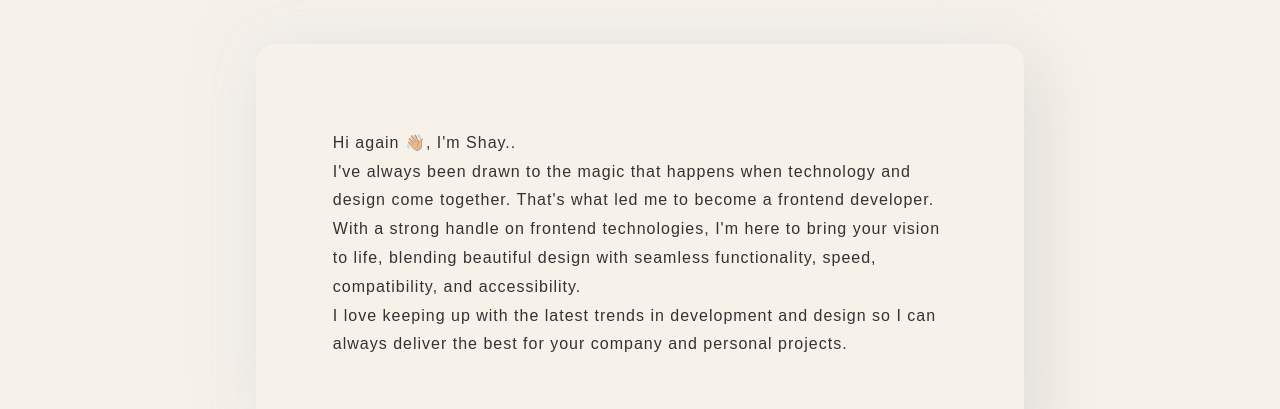
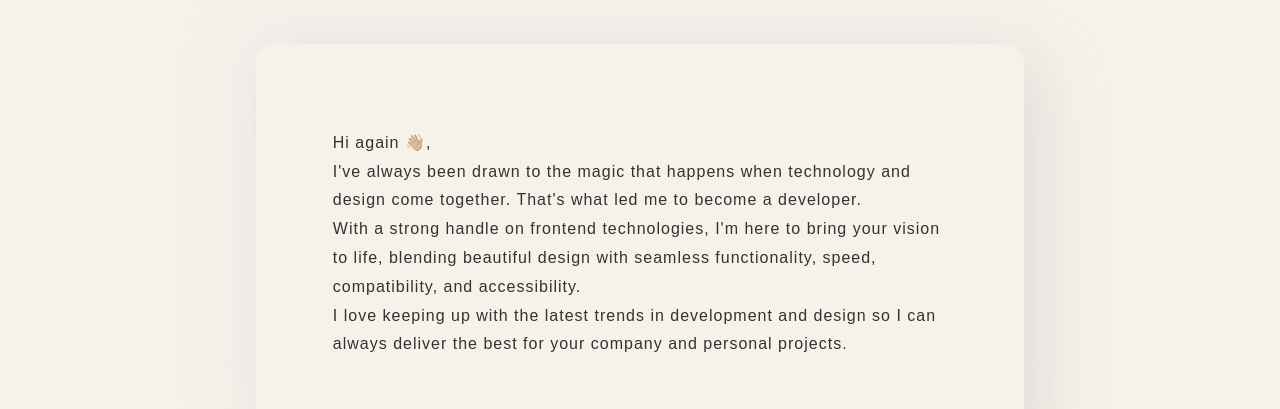
Before and after one commit to shay122990/port.2.0-folio, a React (Create React App) app: page / in a window 1280 px wide. Shown: the part 1060-1469 px from the top of the page. Built offline with nearby package versions, Linux system fonts and the light colour scheme; no server answers; a web font is replaced by a local one.

Commit message:
minor text changes

```diff
--- a/src/components/about/about.component.jsx
+++ b/src/components/about/about.component.jsx
@@ -5,11 +5,10 @@ export const About = () => {
     <section className="about-container" aria-label="About Shay">
       <article className="about-info">
         <p>
-          Hi again 👋🏼, I'm Shay..
+          Hi again 👋🏼,
           <br />
           I've always been drawn to the magic that happens when technology and
-          design come together. That's what led me to become a frontend
-          developer.
+          design come together. That's what led me to become a developer.
           <br />
           With a strong handle on frontend technologies, I'm here to bring your
           vision to life, blending beautiful design with seamless functionality,
--- a/src/components/contact/contact.component.jsx
+++ b/src/components/contact/contact.component.jsx
@@ -96,8 +96,8 @@ export const Contact = () => {
         <span>Let's Grab a Coffee! ☕️ </span>
         <p>
           I'm excited about the possibility of collaborating with you on your
-          project or contributing to your organization's success. Let's connect
-          and chat about how I can bring your vision to life. <br /> Please fill
+          project and contributing to your organization's success. Let's connect
+          and discuss how I can bring that vision to life. <br /> Please fill
           out the form below, and I'll be in touch shortly.
         </p>
       </div>
```
